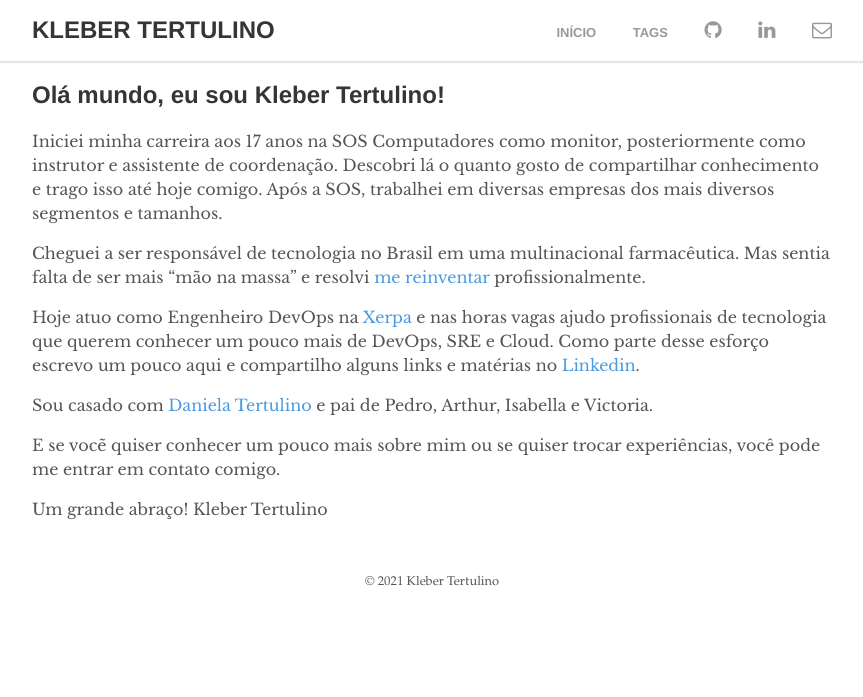
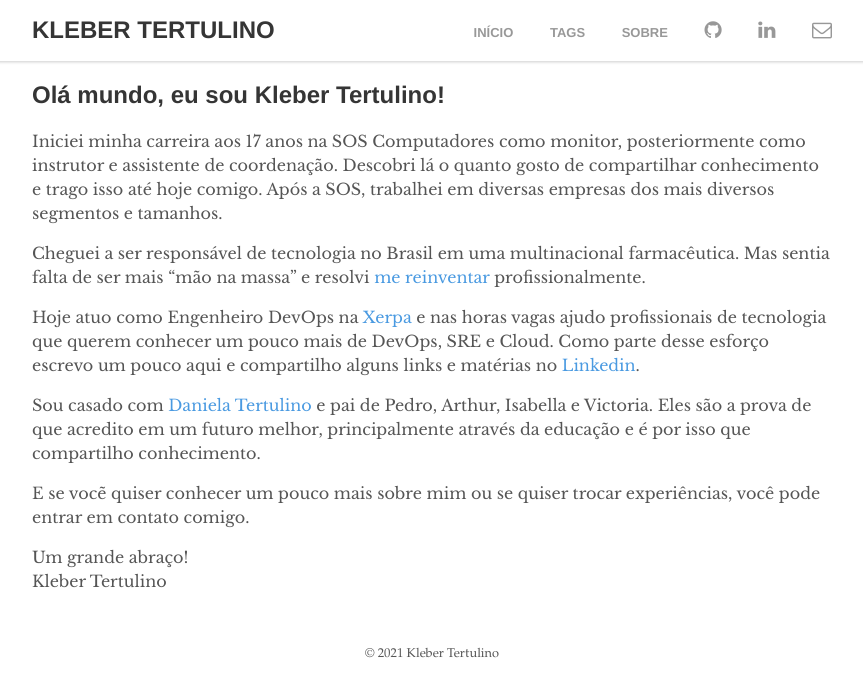
Before and after one commit to klebertertulino/klebertertulino.github.io, a Jekyll site: the page built from _pages/sobre.md, in a window 1280 px wide. Shown: the top 697 px of the page, without its empty margins (208-1071 px from the left). Built offline with Jekyll 4.4.1, drawn with Linux system fonts in a browser that asks for light colours.

Commit message:
feat: :sparkles: add about page to navegation and update the text

```diff
--- a/_includes/navigation.html
+++ b/_includes/navigation.html
@@ -6,6 +6,7 @@
     <ul>
       <li><a href="{{ site.baseurl }}/">Início</a></li>
       <li><a href="{{ '/tags' | prepend: site.baseurl }}">Tags</a></i></li>
+      <li><a href="{{ '/sobre' | prepend: site.baseurl }}">Sobre</a></i></li>
       <li class="social"><a href="http://github.com/{{site.social-github}}" target="_blank"><i class="fa fa-github"></i></a></li>
       <li class="social"><a href="http://github.com/{{site.social-linkedin}}" target="_blank"><i class="fa fa-linkedin"></i></a></li>
       <li class="social"><a href="mailto:{{site.social-email}}" target="_blank"><i class="fa fa-envelope-o"></i></a></li>
--- a/_pages/sobre.md
+++ b/_pages/sobre.md
@@ -12,9 +12,9 @@ Cheguei a ser responsável de tecnologia no Brasil em uma multinacional farmacê
 
 Hoje atuo como Engenheiro DevOps na [Xerpa](https://www.xerpa.com.br) e nas horas vagas ajudo profissionais de tecnologia que querem conhecer um pouco mais de DevOps, SRE e Cloud. Como parte desse esforço escrevo um pouco aqui e compartilho alguns links e matérias no [Linkedin](https://www.linkedin.com/in/klebertertulino/).
 
-Sou casado com [Daniela Tertulino](https://www.linkedin.com/in/daniela-tertulino-758a69155/) e pai de Pedro, Arthur, Isabella e Victoria.
+Sou casado com [Daniela Tertulino](https://www.linkedin.com/in/daniela-tertulino-758a69155/) e pai de Pedro, Arthur, Isabella e Victoria. Eles são a prova de que acredito em um futuro melhor, principalmente através da educação e é por isso que compartilho conhecimento.
 
-E se vocẽ quiser conhecer um pouco mais sobre mim ou se quiser trocar experiências, você pode me entrar em contato comigo.
+E se vocẽ quiser conhecer um pouco mais sobre mim ou se quiser trocar experiências, você pode entrar em contato comigo.
 
 Um grande abraço!
 Kleber Tertulino
```
